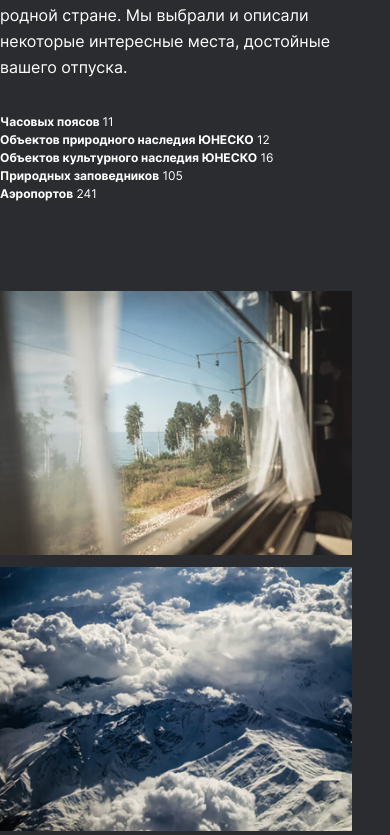
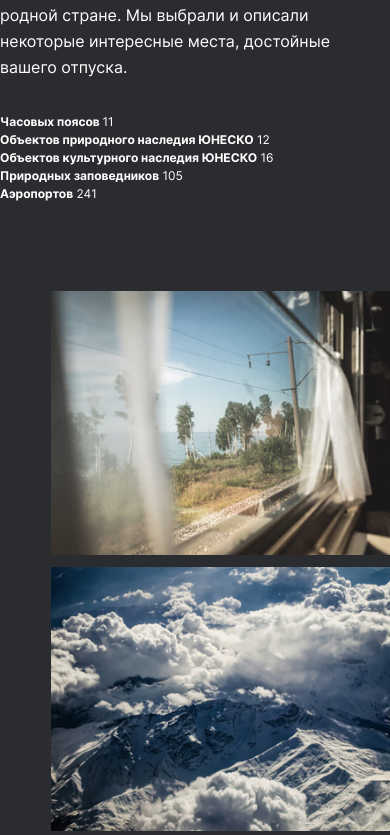
Before and after one commit to verymarine/russian-travel, a plain HTML site: page index.html in a window 390 px wide. Shown: the part 1302-2137 px from the top of the page. Drawn offline with Linux system fonts and the light colour scheme.

Commit message:
проект на проверку2

```diff
--- a/blocks/photo-grid/photo-grid.css
+++ b/blocks/photo-grid/photo-grid.css
@@ -1,7 +1,7 @@
 .photo-grid {
   padding: 0;
   margin: auto;
-  /*max-width: 1184px;*/
+  max-width: 1184px;
   display: grid;
   grid-template-columns: repeat(4, 1fr);
   grid-template-rows: repeat(3, 1fr);
@@ -11,7 +11,7 @@
 
 @media screen and (max-width: 1024px) {
   .photo-grid {
-    /*max-width: 928px;*/
+    max-width: 928px;
     grid-template-columns: repeat(3, 1fr);
     grid-template-rows: repeat(4, 1fr);
     gap: 14px;
@@ -20,7 +20,7 @@
 
 @media screen and (max-width: 768px) {
   .photo-grid {
-   /* max-width: 720px;*/
+    max-width: 720px;
     grid-template-columns: repeat(2, 1fr);
     grid-template-rows: repeat(6, 1fr);
     gap: 16px;
@@ -29,7 +29,7 @@
 
 @media screen and (max-width: 500px) {
   .photo-grid {
- /*   max-width: 288px;*/
+    max-width: 288px;
     grid-template-columns: minmax(min-content, max-content);
     grid-template-rows: repeat(12, 1fr);
     gap: 12px;
@@ -38,7 +38,7 @@
 
 @media screen and (max-width: 320px) {
   .photo-grid {
- /*   max-width: 288px;*/
+    max-width: 288px;
     grid-template-columns: 1fr;
     grid-template-rows: repeat(12, 1fr);
     gap: 12px;
```
